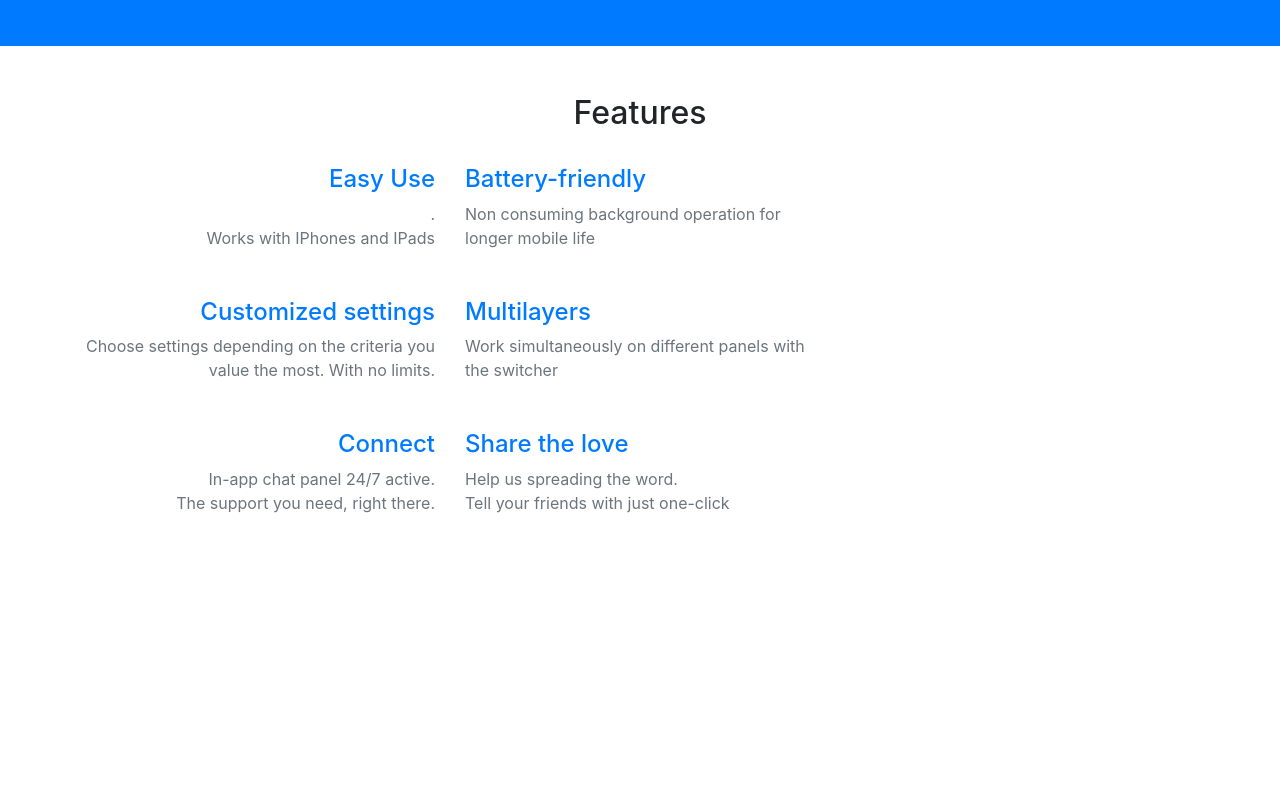
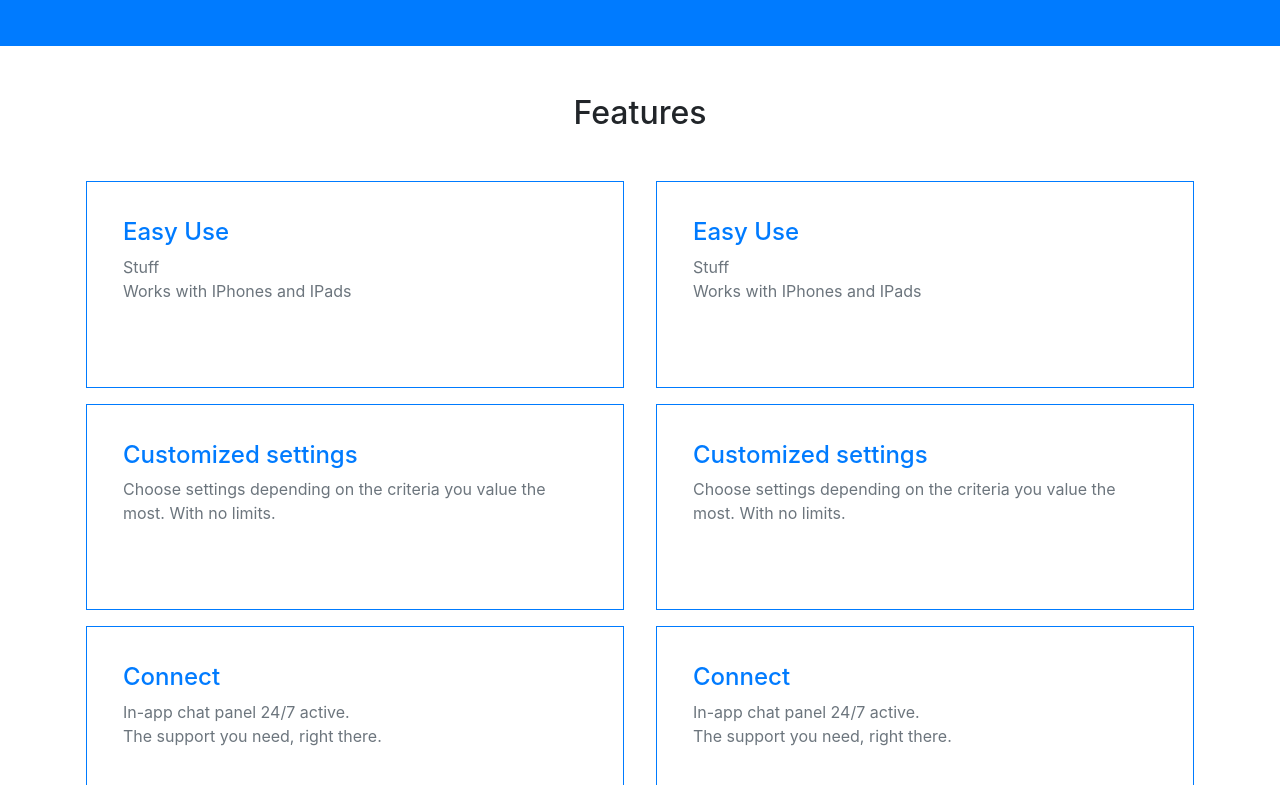
Before and after one commit to thomasleese/strive-frontend, a React (Create React App) app in the folder healthy-gym/: page / in a window 1280 px wide. Shown: the part 2549-3334 px from the top of the page. Before the commit the page ends 3160 px from the top, so only its background shows below. Built offline with nearby package versions, Linux system fonts and the light colour scheme.

Commit message:
layout feature panes nicely

```diff
--- a/healthy-gym/src/components/FeaturePane/FeaturePane.js
+++ b/healthy-gym/src/components/FeaturePane/FeaturePane.js
@@ -1,5 +1,17 @@
 import React from 'react';
-import featureImage from "./images/iphone_features_dark.png";
+
+
+function FeatureCard(props) {
+
+  return (
+    <div className='border border-primary p-3 m-3'>
+      <div className='card-body'>
+        <h4 className="text-primary">{props.title}</h4>
+        <p className="mb-5 text-muted">{props.children}</p>
+      </div>
+    </div>
+  )
+}
 
 function FeaturePane(props) {
 
@@ -11,22 +23,28 @@ function FeaturePane(props) {
             <h2 className="pb-4">Features</h2>
           </div>
         </div>
-        <div className="row">
-          <div className="align-self-center text-md-right text-center col-lg-4 col-md-6">
-            <h4 className="text-primary">Easy Use</h4>
-            <p className="mb-5 text-muted">. <br/>Works with IPhones and IPads</p>
-            <h4 className="text-primary">Customized settings</h4>
-            <p className="mb-5 text-muted">Choose settings depending on the criteria you value the most. With no limits.</p>
-            <h4 className="text-primary">Connect</h4>
-            <p className="mb-5 text-muted">In-app chat panel 24/7 active. <br/>The support you need, right there.</p>
+        <div className="row justify-content-around">
+          <div className="text-md-left text-center col-lg-6 col-md-6 px-0">
+            <FeatureCard title="Easy Use">
+              Stuff <br/>Works with IPhones and IPads
+            </FeatureCard>
+            <FeatureCard title="Customized settings">
+              Choose settings depending on the criteria you value the most. With no limits.
+            </FeatureCard>
+            <FeatureCard title="Connect">
+              In-app chat panel 24/7 active. <br/>The support you need, right there.
+            </FeatureCard>
           </div>
-          <div className="align-self-center text-md-left text-center col-lg-4 col-md-6">
-            <h4 className="text-primary">Battery-friendly</h4>
-            <p className="mb-5 text-muted">Non consuming background operation for longer mobile life</p>
-            <h4 className="text-primary">Multilayers</h4>
-            <p className="mb-5 text-muted">Work simultaneously on different panels with the switcher</p>
-            <h4 className="text-primary">Share the love</h4>
-            <p className="mb-5 text-muted">Help us spreading the word. <br/>Tell your friends with just one-click</p>
+          <div className="text-md-left text-center col-lg-6 col-md-6 px-0">
+            <FeatureCard title="Easy Use">
+              Stuff <br/>Works with IPhones and IPads
+            </FeatureCard>
+            <FeatureCard title="Customized settings">
+              Choose settings depending on the criteria you value the most. With no limits.
+            </FeatureCard>
+            <FeatureCard title="Connect">
+              In-app chat panel 24/7 active. <br/>The support you need, right there.
+            </FeatureCard>
           </div>
         </div>
       </div>
```
